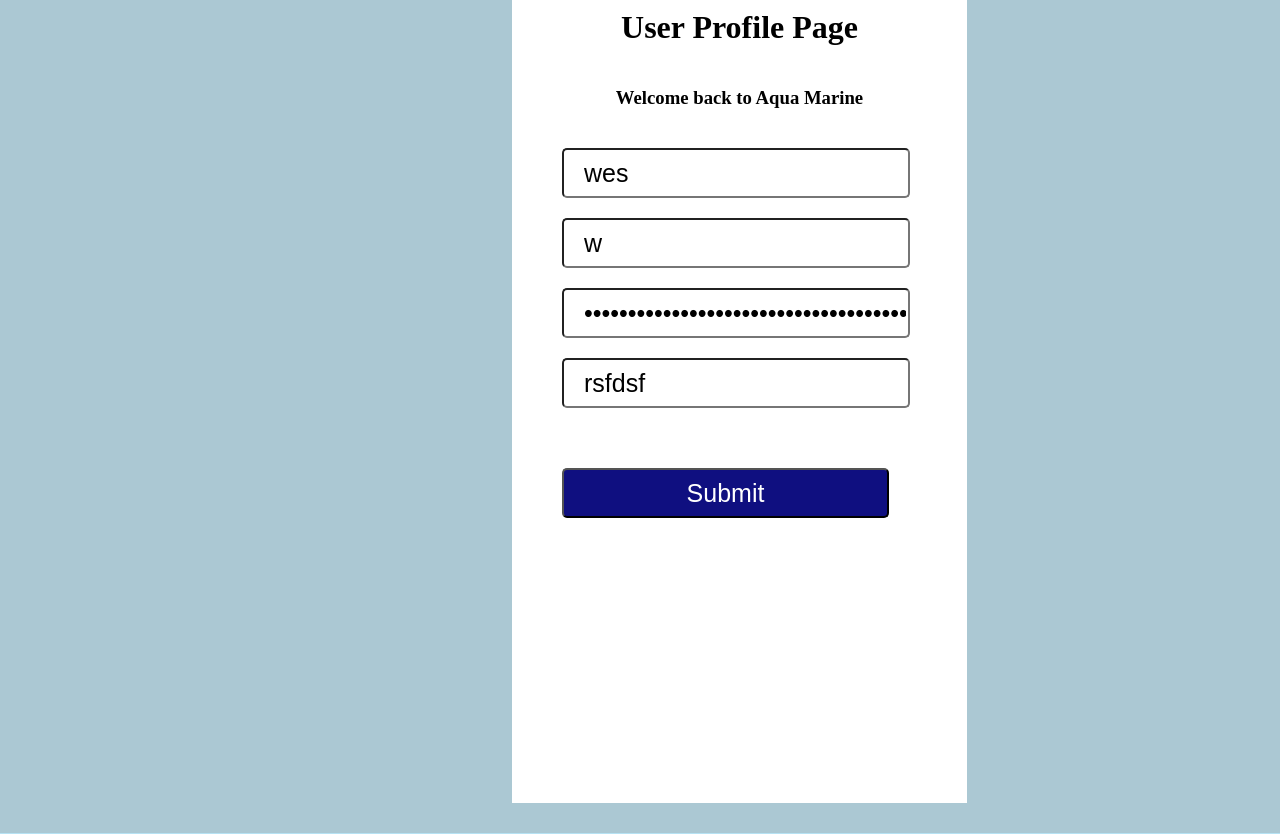
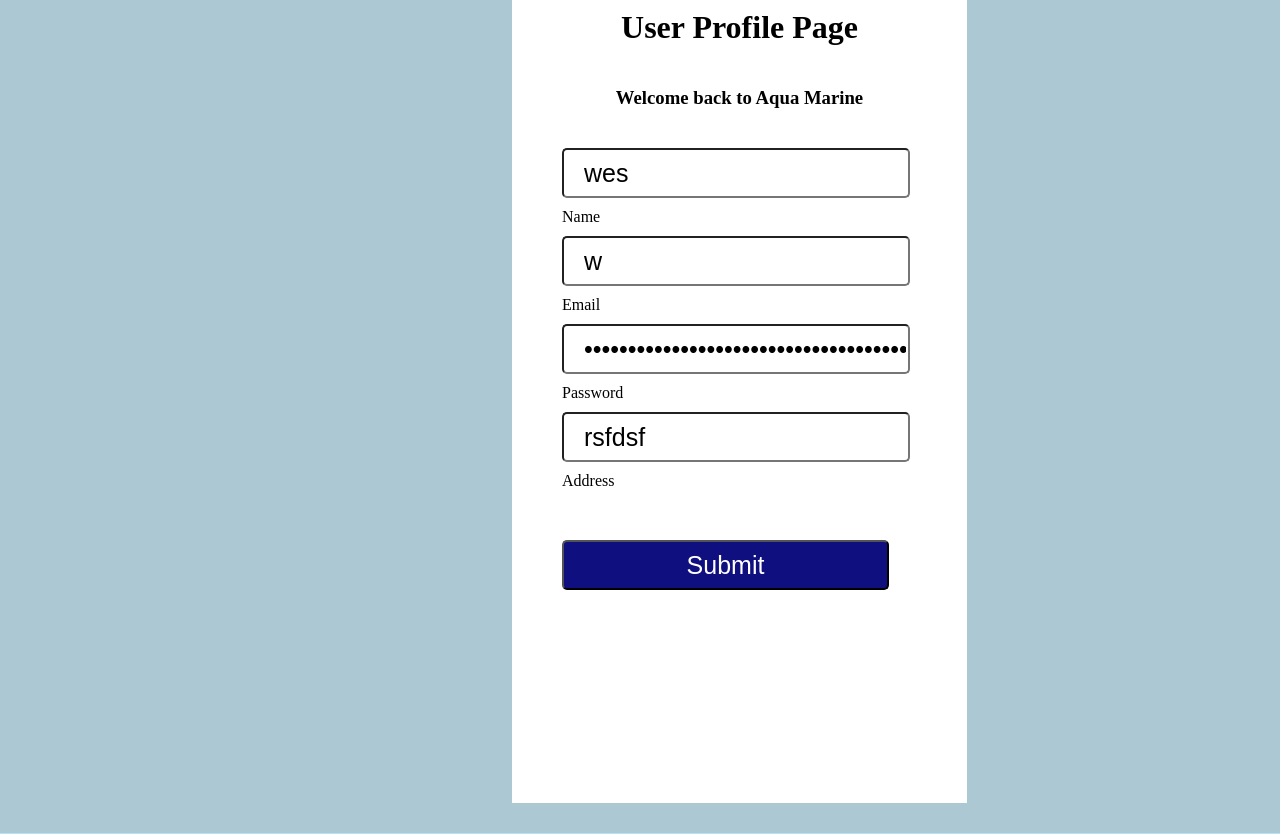
Before and after one commit to REISSD/Capstone2024, a PHP site: page /profile.php in a window 1280 px wide. Shown: the part 198-1032 px from the top of the page. Run offline with PHP 8.4, Linux system fonts and the light colour scheme; a user stored in the database is signed in; data comes from the database, SQL or seed files in the repository.

Commit message:
add headers to the profile page profile.php

```diff
--- a/Capstone/profile.php
+++ b/Capstone/profile.php
@@ -106,15 +106,19 @@
                              <div>
                             <input type="text" value="<?php echo $rows['Name']?>" name="Name"   required>
                             </div>
+                            <label for="Name" style= padding-left:50px; >Name</label>
                             <div>
                             <input type="text" value="<?php echo $rows['email']?>" name="email" required>
                             </div>
+                            <label for="email" style= padding-left:50px; >Email</label>
                             <div>
                             <input type="password" value="<?php echo $rows['Password']?>" name="password" required>
                             </div>
+                            <label for="password" style= padding-left:50px; >Password</label>
                             <div>
                             <input type="text" value="<?php echo $rows['address']?>" name="Address" required>
                             </div>
+                            <label for="Address" style= padding-left:50px; >Address</label>
                             <div>
                             <input type="submit" placeholder="Update" Name="Update">
                             </div>
```
